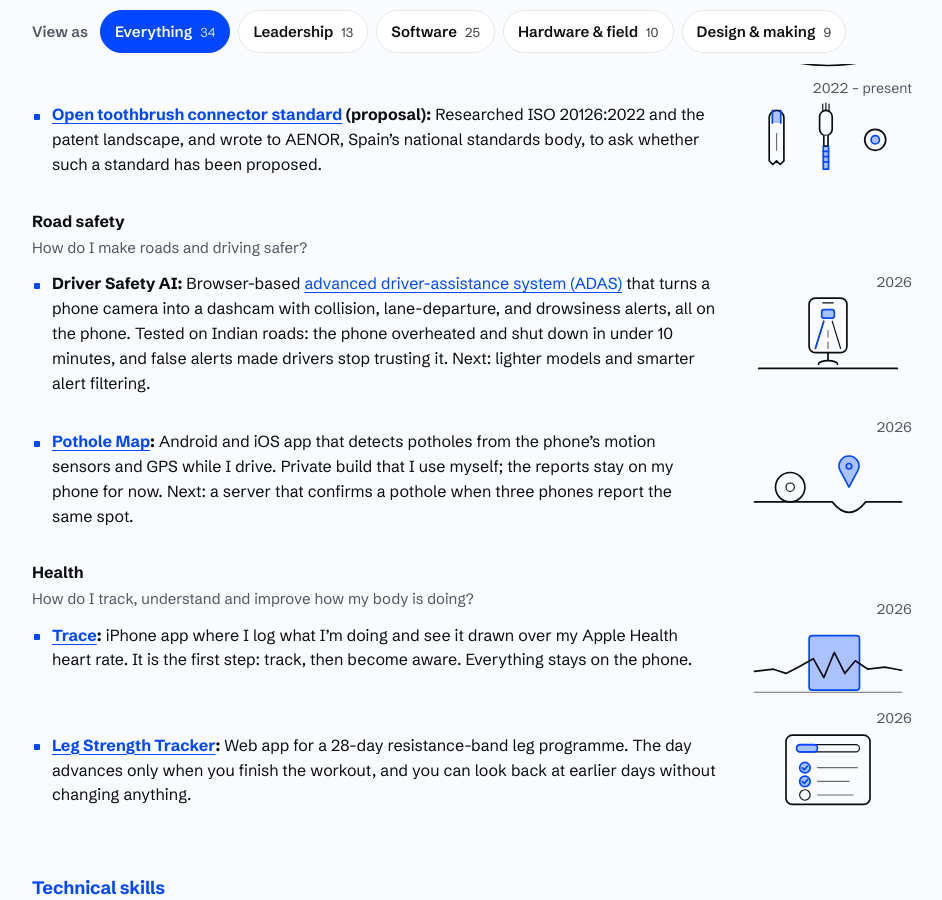
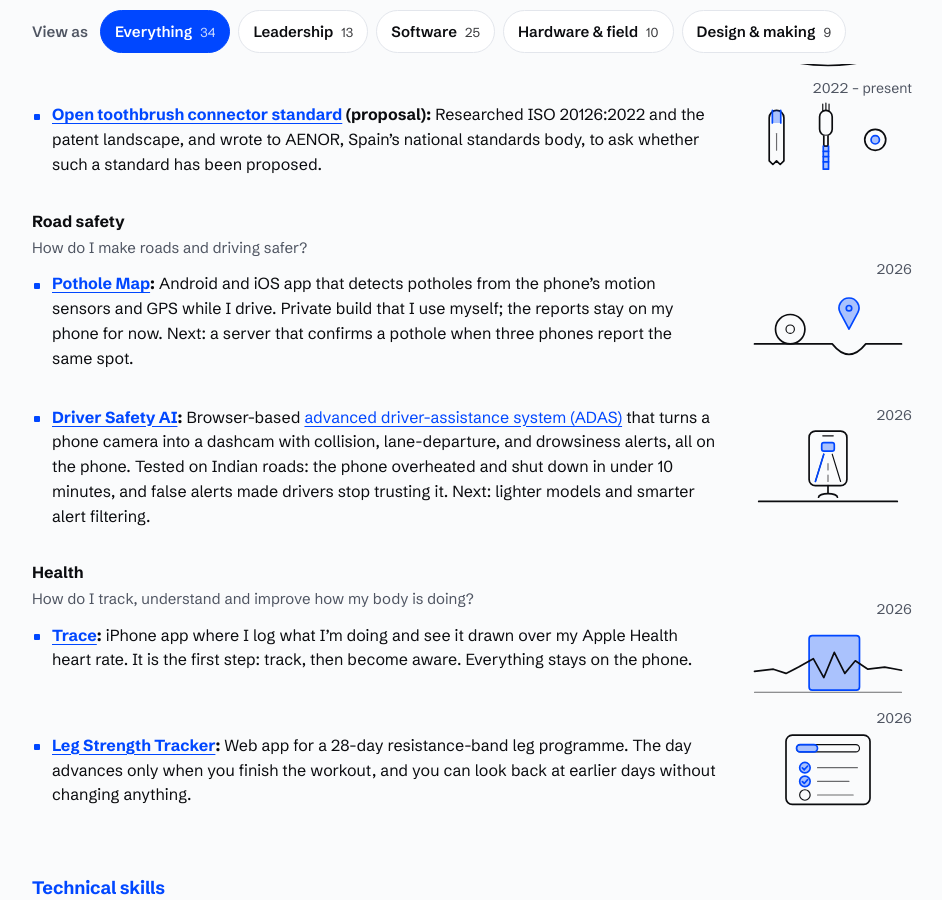
Before and after one commit to and/and.github.io, a Jekyll site: the page resume/index.html, which Jekyll copies as it is, in a window 1280 px wide and 900 px high, scrolled down 3142 px. Shown: the whole window, without its empty margins (168-1110 px from the left). Built offline with Jekyll 4.4.1, drawn with Linux system fonts in a browser that asks for light colours.

Commit message:
Resume: order projects newest first by date, link Driver Safety AI to its post
Co-Authored-By: Claude Sonnet 5.5 <noreply@anthropic.com>
Claude-Session: https://claude.ai/code/session_01MuwebNEXBFxCrvNjpbsvNM

```diff
--- a/resume/index.html
+++ b/resume/index.html
@@ -278,7 +278,7 @@ a:hover { text-decoration-thickness: 2px; }
       <p class="lens-meta" id="proj-meta" hidden style="margin:-6px 0 18px"></p>
       <article class="job" data-job>
         <ul class="pts" style="margin-top:0">
-          <li class="dated" data-theme="productivity" data-v="sw des"><div class="pt"><b>Anchor:</b> Mac menu bar <a href="https://and.github.io/utilities/anchor/" target="_blank" rel="noopener">app</a> with iPhone and Android companions. Compares where your attention goes with what you planned and nudges you when they diverge. Built with SwiftUI and Kotlin.</div><div class="side"><p class="dates">2026</p><figure class="art"><svg viewBox="0 18 160 72" role="img" aria-label="Line drawing of a Mac menu bar with a small blue anchor icon and a panel dropping down from it, comparing a planned bar with a shorter actual bar, next to a phone showing the same comparison">
+          <li class="dated" data-theme="productivity" data-v="sw des" data-date="2026-10-15"><div class="pt"><b>Anchor:</b> Mac menu bar <a href="https://and.github.io/utilities/anchor/" target="_blank" rel="noopener">app</a> with iPhone and Android companions. Compares where your attention goes with what you planned and nudges you when they diverge. Built with SwiftUI and Kotlin.</div><div class="side"><p class="dates">2026</p><figure class="art"><svg viewBox="0 18 160 72" role="img" aria-label="Line drawing of a Mac menu bar with a small blue anchor icon and a panel dropping down from it, comparing a planned bar with a shorter actual bar, next to a phone showing the same comparison">
               <rect class="body" x="6" y="19" width="102" height="12" rx="3"/>
               <path class="ln thin" d="M13 25 H22 M28 25 H35 M41 25 H48" opacity=".6"/>
               <circle class="water thin" cx="94" cy="22.6" r="1.3"/>
@@ -297,7 +297,7 @@ a:hover { text-decoration-thickness: 2px; }
               <rect class="tint-strong" x="127" y="67" width="9" height="6" rx="2"/>
               <rect class="water thin" x="127" y="67" width="9" height="6" rx="2"/>
             </svg></figure></div></li>
-          <li class="dated" data-theme="productivity" data-v="sw des"><div class="pt"><b>Sand Timer:</b> A free <a href="/utilities/sand-timer/">hourglass for your Mac’s desktop</a> that sits above your other windows, so you see how much time is left without reading a number. Keeps a daily target, projects, and session statistics.</div><div class="side"><p class="dates">2026</p><figure class="art"><svg viewBox="0 18 160 72" role="img" aria-label="Line drawing of an hourglass with blue sand, part of it in the top bulb, a thin stream through the neck, and a pile in the bottom bulb">
+          <li class="dated" data-theme="productivity" data-v="sw des" data-date="2026-09-27"><div class="pt"><b>Sand Timer:</b> A free <a href="/utilities/sand-timer/">hourglass for your Mac’s desktop</a> that sits above your other windows, so you see how much time is left without reading a number. Keeps a daily target, projects, and session statistics.</div><div class="side"><p class="dates">2026</p><figure class="art"><svg viewBox="0 18 160 72" role="img" aria-label="Line drawing of an hourglass with blue sand, part of it in the top bulb, a thin stream through the neck, and a pile in the bottom bulb">
               <path class="body" d="M64 24 C64 40 78 44 78 54 C78 64 64 68 64 84 H96 C96 68 82 64 82 54 C82 44 96 40 96 24 Z"/>
               <path class="tint-strong" d="M70 32 H90 C88 38 83 43 81.5 50 H78.5 C77 43 72 38 70 32 Z"/>
               <path class="tint-strong" d="M68 84 C71 76 77 72 80 70 C83 72 89 76 92 84 Z"/>
@@ -306,7 +306,7 @@ a:hover { text-decoration-thickness: 2px; }
               <rect class="body" x="58" y="20" width="44" height="4" rx="1.5"/>
               <rect class="body" x="58" y="84" width="44" height="4" rx="1.5"/>
             </svg></figure></div></li>
-          <li class="dated" data-theme="road" data-v="sw des"><div class="pt"><b>Driver Safety AI:</b> Browser-based <a href="https://and.github.io/dashcam/" target="_blank" rel="noopener">advanced driver-assistance system (ADAS)</a> that turns a phone camera into a dashcam with collision, lane-departure, and drowsiness alerts, all on the phone. Tested on Indian roads: the phone overheated and shut down in under 10 minutes, and false alerts made drivers stop trusting it. Next: lighter models and smarter alert filtering.</div><div class="side"><p class="dates">2026</p><figure class="art"><svg viewBox="0 18 160 72" role="img" aria-label="Line drawing of a phone held upright on a dashboard mount. On its screen a road runs ahead with lane lines, and a blue box marks the car in front">
+          <li class="dated" data-theme="road" data-v="sw des" data-date="2026-06-29"><div class="pt"><b><a href="/utilities/driver-safety-ai/">Driver Safety AI</a>:</b> Browser-based <a href="https://and.github.io/dashcam/" target="_blank" rel="noopener">advanced driver-assistance system (ADAS)</a> that turns a phone camera into a dashcam with collision, lane-departure, and drowsiness alerts, all on the phone. Tested on Indian roads: the phone overheated and shut down in under 10 minutes, and false alerts made drivers stop trusting it. Next: lighter models and smarter alert filtering.</div><div class="side"><p class="dates">2026</p><figure class="art"><svg viewBox="0 18 160 72" role="img" aria-label="Line drawing of a phone held upright on a dashboard mount. On its screen a road runs ahead with lane lines, and a blue box marks the car in front">
               <rect class="body" x="62" y="20" width="36" height="52" rx="6"/>
               <path class="ln thin" d="M75 24.5 H85"/>
               <path class="ln thin" d="M68 68 L76 42 M92 68 L84 42"/>
@@ -318,7 +318,7 @@ a:hover { text-decoration-thickness: 2px; }
               <path class="ln" d="M71 83 A9 3.5 0 0 1 89 83"/>
               <path class="ln" d="M14 87 H146"/>
             </svg></figure></div></li>
-          <li class="dated" data-theme="road" data-v="sw"><div class="pt"><b><a href="/utilities/pothole-map/">Pothole Map</a>:</b> Android and iOS app that detects potholes from the phone’s motion sensors and GPS while I drive. Private build that I use myself; the reports stay on my phone for now. Next: a server that confirms a pothole when three phones report the same spot.</div><div class="side"><p class="dates">2026</p><figure class="art"><svg viewBox="0 18 160 72" role="img" aria-label="Line drawing of a wheel rolling along a road towards a pothole, with a blue location pin above the dip marking where it was reported">
+          <li class="dated" data-theme="road" data-v="sw" data-date="2026-09-18"><div class="pt"><b><a href="/utilities/pothole-map/">Pothole Map</a>:</b> Android and iOS app that detects potholes from the phone’s motion sensors and GPS while I drive. Private build that I use myself; the reports stay on my phone for now. Next: a server that confirms a pothole when three phones report the same spot.</div><div class="side"><p class="dates">2026</p><figure class="art"><svg viewBox="0 18 160 72" role="img" aria-label="Line drawing of a wheel rolling along a road towards a pothole, with a blue location pin above the dip marking where it was reported">
               <circle class="body" cx="44" cy="62" r="14"/>
               <circle class="ln thin" cx="44" cy="62" r="4"/>
               <path class="ln" d="M10 76 H84 Q100 96 116 76 H150"/>
@@ -326,13 +326,13 @@ a:hover { text-decoration-thickness: 2px; }
               <path class="water" d="M100 62 L91.5 46 A9.5 9.5 0 1 1 108.5 46 Z"/>
               <circle class="water thin" cx="100" cy="42" r="2.6"/>
             </svg></figure></div></li>
-          <li class="dated" data-v="sw des" data-theme="health"><div class="pt"><b><a href="/utilities/trace/">Trace</a>:</b> iPhone app where I log what I’m doing and see it drawn over my Apple Health heart rate. It is the first step: track, then become aware. Everything stays on the phone.</div><div class="side"><p class="dates">2026</p><figure class="art"><svg viewBox="0 18 160 72" role="img" aria-label="Line drawing of a heart-rate line across a day with one stretch shaded in blue, the activity that was logged over it">
+          <li class="dated" data-v="sw des" data-theme="health" data-date="2026-09-14"><div class="pt"><b><a href="/utilities/trace/">Trace</a>:</b> iPhone app where I log what I’m doing and see it drawn over my Apple Health heart rate. It is the first step: track, then become aware. Everything stays on the phone.</div><div class="side"><p class="dates">2026</p><figure class="art"><svg viewBox="0 18 160 72" role="img" aria-label="Line drawing of a heart-rate line across a day with one stretch shaded in blue, the activity that was logged over it">
               <rect class="tint-strong" x="62" y="30" width="48" height="52" rx="3"/>
               <rect class="water thin" x="62" y="30" width="48" height="52" rx="3"/>
               <path class="ln" d="M10 64 L28 62 L40 66 L52 60 L66 52 L76 70 L86 46 L96 66 L106 54 L118 62 L134 60 L150 63"/>
               <path class="ln thin" d="M10 84 H150" opacity=".6"/>
             </svg></figure></div></li>
-          <li class="dated" data-v="sw" data-theme="health"><div class="pt"><b><a href="/utilities/exercise-tracker/">Leg Strength Tracker</a>:</b> Web app for a 28-day resistance-band leg programme. The day advances only when you finish the workout, and you can look back at earlier days without changing anything.</div><div class="side"><p class="dates">2026</p><figure class="art"><svg viewBox="0 18 160 72" role="img" aria-label="Line drawing of a workout checklist: a progress bar partly filled in blue above three exercises, two of them ticked">
+          <li class="dated" data-v="sw" data-theme="health" data-date="2026-02-14"><div class="pt"><b><a href="/utilities/exercise-tracker/">Leg Strength Tracker</a>:</b> Web app for a 28-day resistance-band leg programme. The day advances only when you finish the workout, and you can look back at earlier days without changing anything.</div><div class="side"><p class="dates">2026</p><figure class="art"><svg viewBox="0 18 160 72" role="img" aria-label="Line drawing of a workout checklist: a progress bar partly filled in blue above three exercises, two of them ticked">
               <rect class="body" x="40" y="21" width="80" height="66" rx="6"/>
               <rect class="ln thin" x="50" y="30" width="60" height="7" rx="3.5"/>
               <rect class="tint-strong" x="50" y="30" width="20" height="7" rx="3.5"/>
@@ -346,7 +346,7 @@ a:hover { text-decoration-thickness: 2px; }
               <circle class="ln thin" cx="58" cy="78" r="5"/>
               <path class="ln thin" d="M70 78 H104" opacity=".6"/>
             </svg></figure></div></li>
-          <li class="dated" data-theme="productivity" data-v="sw"><div class="pt"><b><a href="/utilities/meeting-alerts/">Meeting Alerts</a>:</b> Free Mac menu bar app that shows your next meeting and opens a panel in the centre of your screen three minutes before it starts. It stays until you act on it, with one-click join for Zoom, Meet, Teams, and Webex.</div><div class="side"><p class="dates">2026</p><figure class="art"><svg viewBox="0 18 160 72" role="img" aria-label="Line drawing of a meeting alert panel: a label showing the meeting is about to start, three lines of details, and a blue Join button next to a Snooze button">
+          <li class="dated" data-theme="productivity" data-v="sw" data-date="2026-09-12"><div class="pt"><b><a href="/utilities/meeting-alerts/">Meeting Alerts</a>:</b> Free Mac menu bar app that shows your next meeting and opens a panel in the centre of your screen three minutes before it starts. It stays until you act on it, with one-click join for Zoom, Meet, Teams, and Webex.</div><div class="side"><p class="dates">2026</p><figure class="art"><svg viewBox="0 18 160 72" role="img" aria-label="Line drawing of a meeting alert panel: a label showing the meeting is about to start, three lines of details, and a blue Join button next to a Snooze button">
               <rect class="body" x="40" y="21" width="80" height="66" rx="6"/>
               <rect class="tint-strong" x="50" y="30" width="30" height="8" rx="4"/>
               <rect class="water thin" x="50" y="30" width="30" height="8" rx="4"/>
@@ -355,14 +355,14 @@ a:hover { text-decoration-thickness: 2px; }
               <rect class="tint-strong" x="86" y="70" width="26" height="11" rx="3"/>
               <rect class="water thin" x="86" y="70" width="26" height="11" rx="3"/>
             </svg></figure></div></li>
-          <li class="dated" data-theme="everyday" data-v="sw"><div class="pt"><b><a href="/utilities/battery-alert/">Battery Alert</a>:</b> Free Android app that sounds an alarm when the battery runs low, until you plug in, and again when it is full and still on the charger.</div><div class="side"><p class="dates">2026</p><figure class="art"><svg viewBox="0 18 160 72" role="img" aria-label="Line drawing of a phone battery that is nearly empty, with a short blue bar of charge left and sound waves coming off it for the alarm">
+          <li class="dated" data-theme="everyday" data-v="sw" data-date="2026-10-09"><div class="pt"><b><a href="/utilities/battery-alert/">Battery Alert</a>:</b> Free Android app that sounds an alarm when the battery runs low, until you plug in, and again when it is full and still on the charger.</div><div class="side"><p class="dates">2026</p><figure class="art"><svg viewBox="0 18 160 72" role="img" aria-label="Line drawing of a phone battery that is nearly empty, with a short blue bar of charge left and sound waves coming off it for the alarm">
               <rect class="body" x="30" y="34" width="70" height="36" rx="6"/>
               <rect class="body" x="100" y="46" width="8" height="12" rx="2"/>
               <rect class="tint-strong" x="36" y="40" width="14" height="24" rx="3"/>
               <rect class="water thin" x="36" y="40" width="14" height="24" rx="3"/>
               <path class="water" d="M120 42 Q126 52 120 62 M127 36 Q137 52 127 68"/>
             </svg></figure></div></li>
-          <li class="dated" data-theme="everyday" data-v="des hw"><div class="pt"><b><a href="/making/ant-proof-pet-bowl/">Ant-proof pet bowl</a>:</b> Took two months of pottery classes to learn slab building, then made a two-part ceramic bowl with a water moat. Tested with my cats: the moat stopped the ants, but the cats were reluctant to eat near water and the glaze degraded with use.</div><div class="side"><p class="dates">2024</p><figure class="art"><svg viewBox="0 18 160 72" role="img" aria-label="Line drawing of the bowl from above and the side: an oval ceramic dish holding water, a round food bowl standing off-centre inside it, and an ant on the outer rim">
+          <li class="dated" data-theme="everyday" data-v="des hw" data-date="2024-05-15"><div class="pt"><b><a href="/making/ant-proof-pet-bowl/">Ant-proof pet bowl</a>:</b> Took two months of pottery classes to learn slab building, then made a two-part ceramic bowl with a water moat. Tested with my cats: the moat stopped the ants, but the cats were reluctant to eat near water and the glaze degraded with use.</div><div class="side"><p class="dates">2024</p><figure class="art"><svg viewBox="0 18 160 72" role="img" aria-label="Line drawing of the bowl from above and the side: an oval ceramic dish holding water, a round food bowl standing off-centre inside it, and an ant on the outer rim">
               <!-- water in the moat: the space between the dish wall and the food bowl -->
               <path class="tint" fill-rule="evenodd" d="M16 48 A64 26.5 0 1 0 144 48 A64 26.5 0 1 0 16 48 Z M68 46 A30 13 0 1 0 128 46 A30 13 0 1 0 68 46 Z"/>
               <path class="water" d="M26 54 q5 -2.5 10 0 t10 0"/>
@@ -385,7 +385,7 @@ a:hover { text-decoration-thickness: 2px; }
                 <path d="M3 10 L1.5 12.5 M9 10.5 L9 12.5 M14 11 L15.5 12.5 M3.5 6 L2 3 M9 5.5 L9 3 M14.5 5.5 L16 3 M17.5 6.5 L21 4 M17.5 9 L21 10.5"/>
               </g>
             </svg></figure></div></li>
-          <li class="dated" data-theme="productivity" data-v="des hw"><div class="pt"><b><a href="/making/pomodoro-availability-light/">Pomodoro availability light</a>:</b> Designed the four-state interaction model and form factor for a laptop-mounted LED status bar. A remote collaborator did the Arduino code and 3D printing. Tested in the office: it was too heavy for the screen, and people were more curious about the device than deterred by it.</div><div class="side"><p class="dates">2024</p><figure class="art"><svg viewBox="0 18 160 72" role="img" aria-label="Line drawing of a laptop with a light bar sitting on top of its screen. The bar has tick marks like a countdown, part of it lit, with short rays above it">
+          <li class="dated" data-theme="productivity" data-v="des hw" data-date="2024-10-31"><div class="pt"><b><a href="/making/pomodoro-availability-light/">Pomodoro availability light</a>:</b> Designed the four-state interaction model and form factor for a laptop-mounted LED status bar. A remote collaborator did the Arduino code and 3D printing. Tested in the office: it was too heavy for the screen, and people were more curious about the device than deterred by it.</div><div class="side"><p class="dates">2024</p><figure class="art"><svg viewBox="0 18 160 72" role="img" aria-label="Line drawing of a laptop with a light bar sitting on top of its screen. The bar has tick marks like a countdown, part of it lit, with short rays above it">
               <g>
                 <rect class="ln" x="41" y="36" width="78" height="38" rx="3"/>
                 <path class="ln thin" d="M50 46 H80 M50 53 H98 M50 60 H74" opacity=".6"/>
@@ -396,7 +396,7 @@ a:hover { text-decoration-thickness: 2px; }
                 <path class="water" d="M58 21 L56 17 M68 21 V16 M80 21 V16 M92 21 L94 17"/>
               </g>
             </svg></figure></div></li>
-          <li class="dated" data-theme="everyday" data-v="des hw"><div class="pt"><b><a href="/making/open-toothbrush-connector-standard/">Open toothbrush connector standard</a> (proposal):</b> Researched ISO 20126:2022 and the patent landscape, and wrote to AENOR, Spain’s national standards body, to ask whether such a standard has been proposed.</div><div class="side"><p class="dates">2022 – present</p><figure class="art"><svg viewBox="0 18 160 72" role="img" aria-label="Line drawing of a toothbrush taken apart, vertical: the top half of a handle with a socket, a brush head on a threaded stem, and the round connector seen end-on">
+          <li class="dated" data-theme="everyday" data-v="des hw" data-date="2022-01-01"><div class="pt"><b><a href="/making/open-toothbrush-connector-standard/">Open toothbrush connector standard</a> (proposal):</b> Researched ISO 20126:2022 and the patent landscape, and wrote to AENOR, Spain’s national standards body, to ask whether such a standard has been proposed.</div><div class="side"><p class="dates">2022 – present</p><figure class="art"><svg viewBox="0 18 160 72" role="img" aria-label="Line drawing of a toothbrush taken apart, vertical: the top half of a handle with a socket, a brush head on a threaded stem, and the round connector seen end-on">
               <path class="body" d="M24 74 V33 A7 7 0 0 1 38 33 V74 l-3.5 3.5 l-3.5 -3.5 l-3.5 3.5 l-3.5 -3.5 Z"/>
               <rect class="tint-strong" x="27" y="26" width="8" height="12"/>
               <path class="water" d="M27 38 V26 M35 38 V26"/>
```
Also changed, not shown: other parts of resume/index.html (+1 -0 lines).
